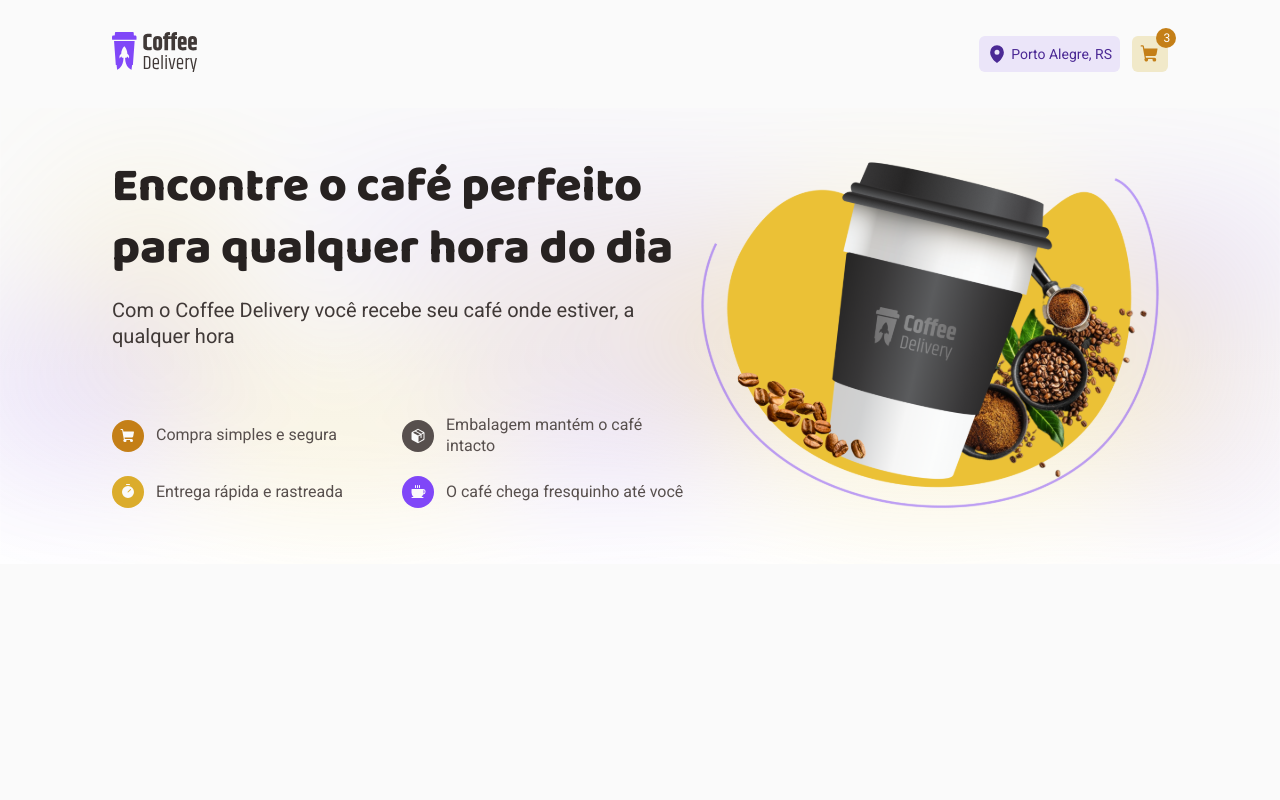
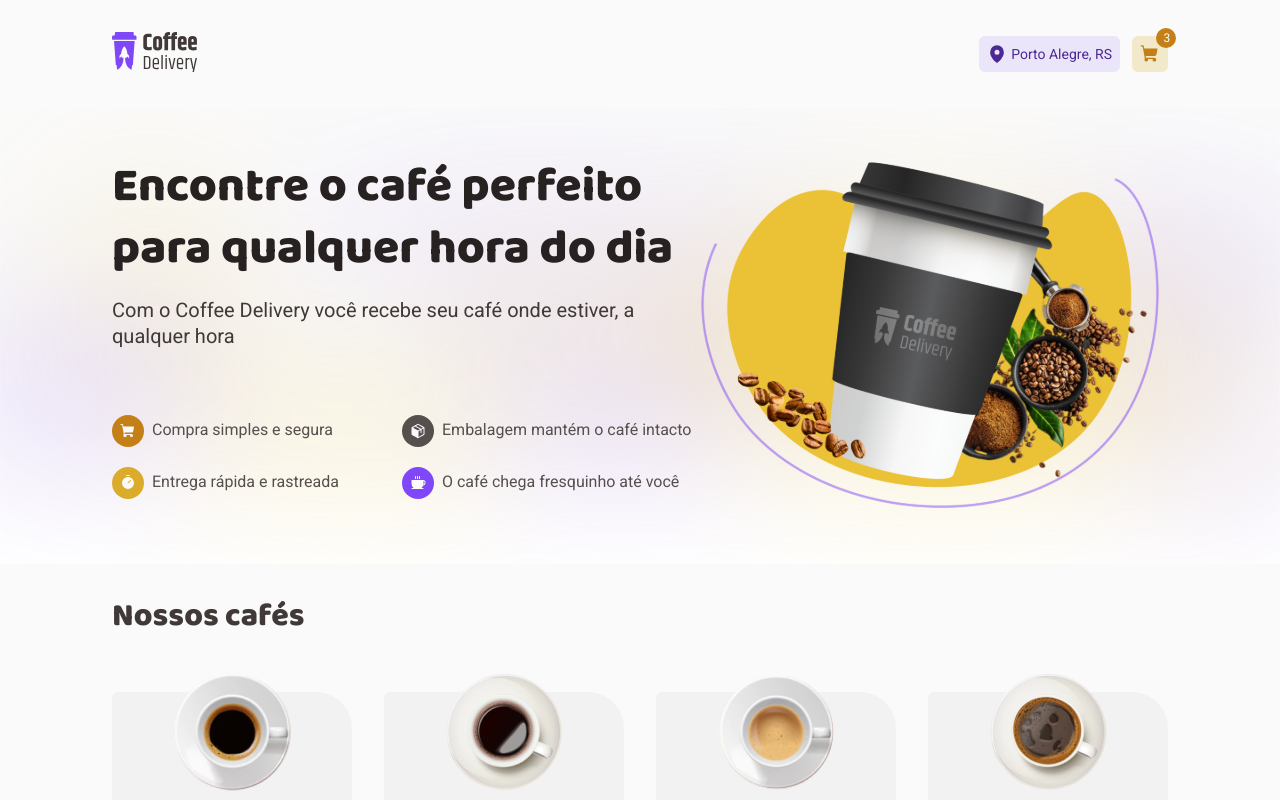
Before and after one commit to arilsonsouza/coffee-delivery, a React (Vite) app: page / in a window 1280 px wide. Shown: the top 800 px of the page. Built offline with nearby package versions, Linux system fonts and the light colour scheme.

Commit message:
chore: finish home page layout

```diff
--- a/src/components/InfoWithIcon/styles.tsx
+++ b/src/components/InfoWithIcon/styles.tsx
@@ -4,11 +4,9 @@ export const InfoWithIconContainer = styled.div`
   display: flex;
   align-items: center;
   padding: 0;
-  gap: 0.75rem;
+  gap: 0.5rem;
 
-  font-family: ${({ theme }) => theme.fonts.regular};
   font-weight: 400;
-  font-size: 1rem;
   line-height: 130%;
   color: ${({ theme }) => theme['base-text']};
 `
--- a/src/pages/Home/components/Intro/styles.tsx
+++ b/src/pages/Home/components/Intro/styles.tsx
@@ -35,9 +35,9 @@ export const IntroSubtitle = styled.h2`
   font-family: ${({ theme }) => theme.fonts.regular};
   font-weight: 400;
   font-size: 1.25rem;
-  line-height: 130%;
   font-stretch: 100;
   margin-top: 1rem;
+  line-height: 130%;
 `
 
 export const BenefitsContainer = styled.div`
--- a/src/pages/Home/index.tsx
+++ b/src/pages/Home/index.tsx
@@ -1,3 +1,4 @@
+import { CoffeesList } from './components/CoffeesList'
 import { Intro } from './components/Intro'
 import { HomeContainer } from './styles'
 
@@ -5,6 +6,7 @@ export function Home() {
   return (
     <HomeContainer>
       <Intro />
+      <CoffeesList />
     </HomeContainer>
   )
 }
```
